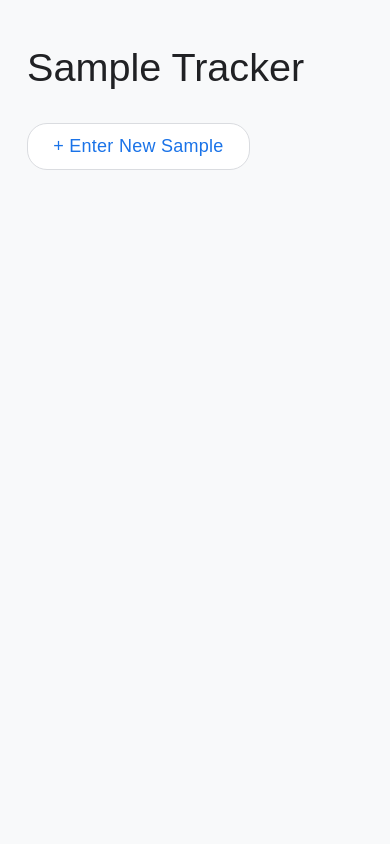
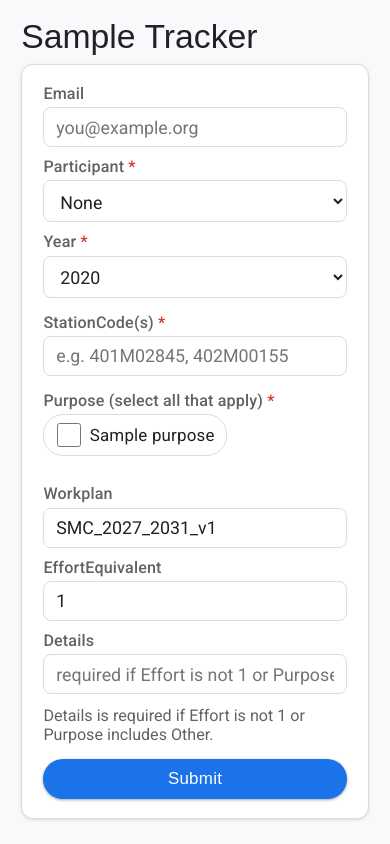
Before and after one commit to SCCWRP/smcchecker, a Flask app: template proj/templates/sample_tracking_tool.html in a window 390 px wide. Run offline with Flask 3, Linux system fonts and the light colour scheme; the template is opened without the code that fills it: most values are stand-ins (such as "Sample title", 1, 10 or a date in 2020); parts of the project's set-up code (start-up, migrations or seed data) failed here and were passed over; some libraries are stand-ins or nearby versions; some web fonts are replaced.

Commit message:
Sample tracker: always show the entry form and fit it to the viewport
Remove the Enter New Sample toggle and its JS, tighten padding and gaps with
clamp()/vh sizing, put Email/Participant/Year on one row and the five Purpose
options on one row, shorten the Details hint, and stack to one column below
700px.

```diff
--- a/proj/templates/sample_tracking_tool.html
+++ b/proj/templates/sample_tracking_tool.html
@@ -147,6 +147,28 @@
   .new-sample-btn { margin: 1.75rem 0 1.25rem; }
   .summary-line { font-size: 1rem; color: var(--ink-light); margin: 0 0 1.25rem; }
   .summary-line strong { color: var(--ink); font-weight: 500; }
+
+  /* Compact, fit-to-viewport sizing (text stays large; only padding/gaps tighten) */
+  body { padding: clamp(0.5rem, 2vh, 1.5rem) 1.25rem clamp(0.75rem, 2vh, 2rem); }
+  .brand { font-size: clamp(1.5rem, 4vh, 2.2rem); margin-bottom: clamp(0.25rem, 1vh, 0.75rem); }
+  .card { padding: clamp(0.75rem, 2.2vh, 1.5rem) 1.25rem; margin-bottom: 0; }
+  .row { gap: 1rem; margin-bottom: clamp(0.5rem, 1.8vh, 1.1rem); }
+  .field { min-width: 150px; }
+  label { margin-bottom: 0.25rem; }
+  input[type=text], input[type=email], input[type=number], select { padding: clamp(0.35rem, 1vh, 0.6rem) 0.7rem; }
+  .purpose-options { flex-wrap: nowrap; gap: 0.5rem; }
+  .purpose-options label { padding: 0.3rem 0.7rem 0.3rem 0.5rem; gap: 0.35rem; white-space: nowrap; font-size: clamp(0.85rem, 1.6vw, 1rem); }
+  .purpose-options input[type=checkbox] { width: 24px; height: 24px; flex: none; }
+  .hint { margin: -0.2rem 0 clamp(0.5rem, 1.8vh, 1.1rem); }
+  .card button[type=submit] { padding: clamp(0.45rem, 1.2vh, 0.7rem) 1.6rem; }
+  @media (max-width: 700px) {
+    html { font-size: 106%; }
+    .row { flex-direction: column; gap: 0.6rem; }
+    .field { min-width: 0; width: 100%; flex: none; }
+    .purpose-options { flex-wrap: wrap; }
+    .purpose-options label { font-size: 1rem; }
+    .card button[type=submit] { width: 100%; }
+  }
 </style>
 </head>
 <body>
@@ -218,18 +240,13 @@
   </table>
   {% endif %}
 
-  <button id="newSampleBtn" class="secondary new-sample-btn" type="button" onclick="toggleForm()">+ Enter New Sample</button>
-
-  <div class="card" id="newSampleCard" {% if not error %}hidden{% endif %}>
+  <div class="card" id="newSampleCard">
     <form method="post" action="{{ url_for('admin.sample_tracking_tool_submit') }}">
       <div class="row">
         <div class="field">
           <label>Email</label>
           <input type="email" name="login_email" placeholder="you@example.org">
         </div>
-      </div>
-
-      <div class="row">
         <div class="field">
           <label class="required">Participant</label>
           <select name="participant" id="entryParticipant" >
@@ -279,20 +296,13 @@
           <input type="text" name="details" placeholder="required if Effort is not 1 or Purpose is Other">
         </div>
       </div>
-      <p class="hint">Details is required when EffortEquivalent is not 1 (explain the effort) or when Purpose includes Other (describe it). Each StationCode can only be logged once per year.</p>
+      <p class="hint">Details is required if Effort is not 1 or Purpose includes Other.</p>
 
       <button type="submit">Submit</button>
     </form>
   </div>
 
   <script>
-    function toggleForm() {
-      var card = document.getElementById('newSampleCard');
-      var btn = document.getElementById('newSampleBtn');
-      card.hidden = !card.hidden;
-      btn.textContent = card.hidden ? '+ Enter New Sample' : '- Hide Form';
-    }
-
     // Only used when the "Check submissions" section is shown: keep the entry form in step with its filter.
     function syncParticipant(sourceSelect) {
       document.getElementById('entryParticipant').value = sourceSelect.value;
```
